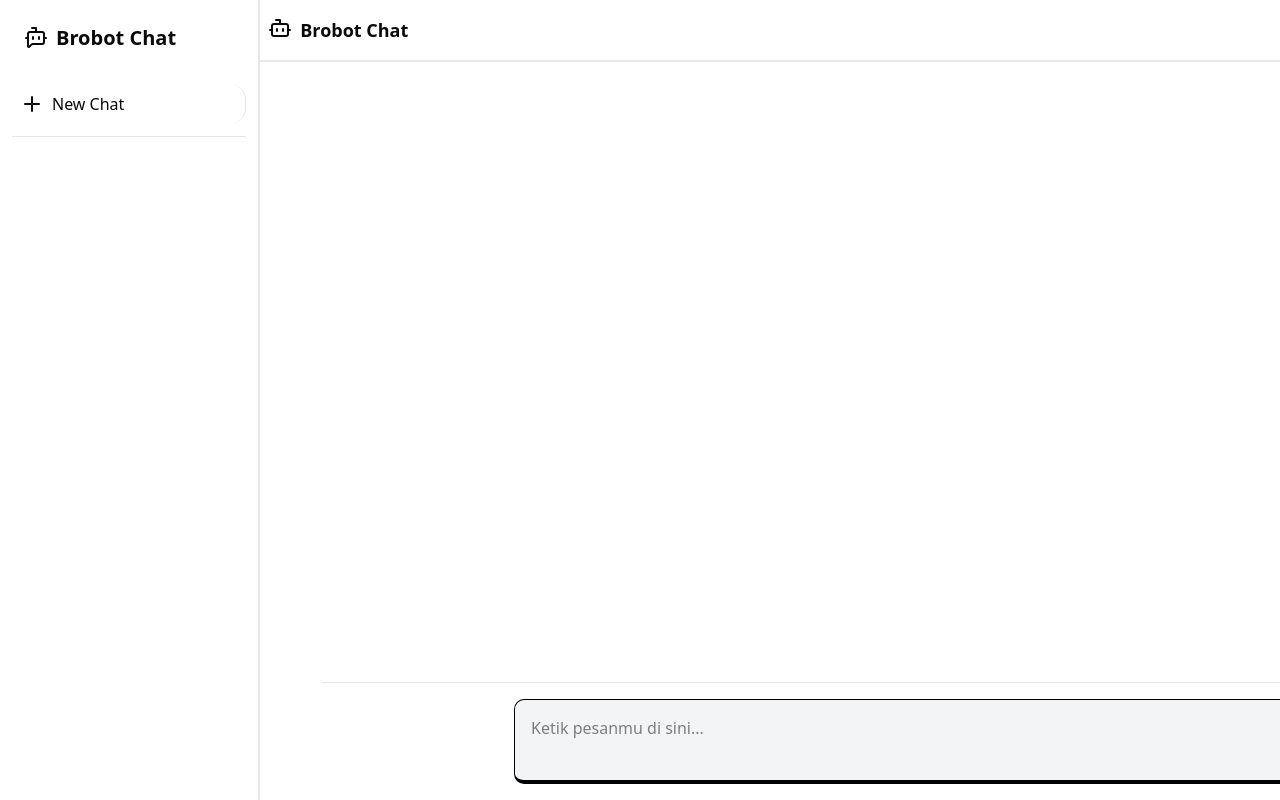
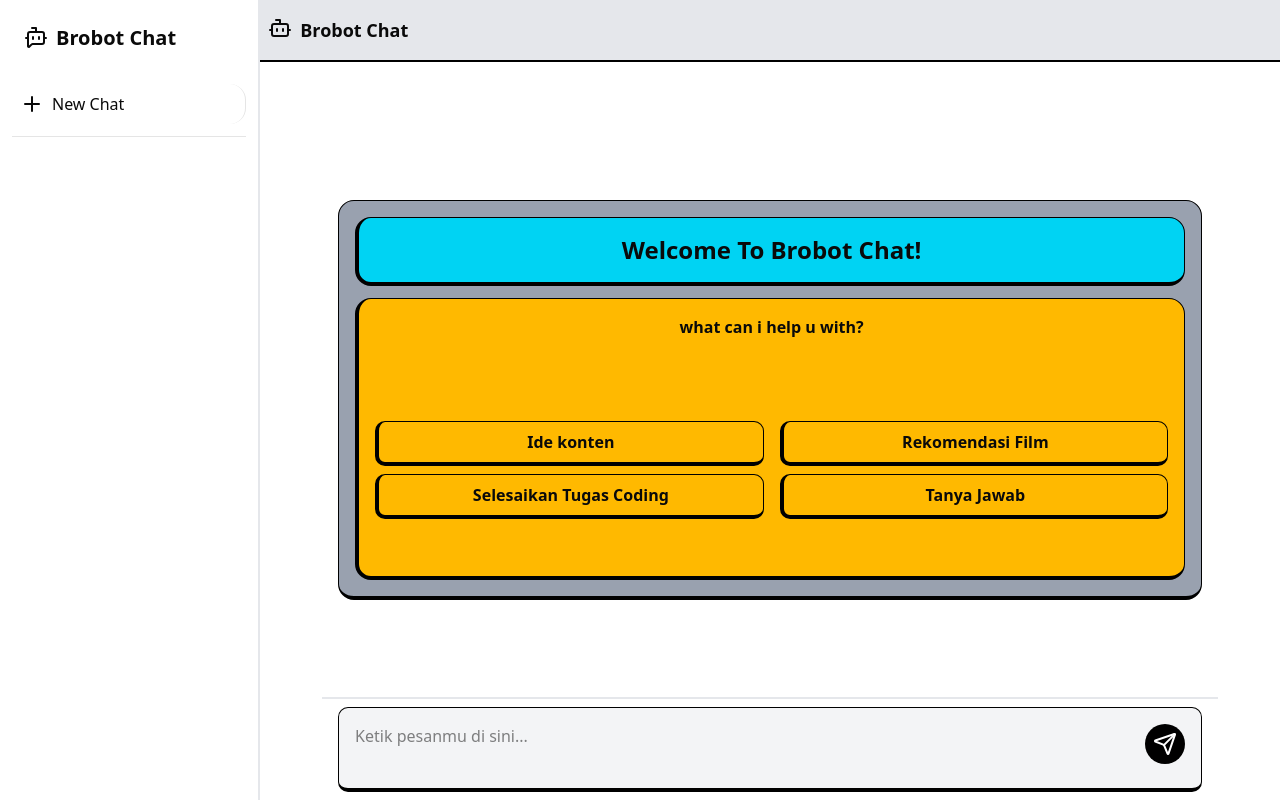
Before and after one commit to AhmadKamaludin24/brobot-chat, a Next.js app: page / in a window 1280 px wide. Built offline with nearby package versions, Linux system fonts and the light colour scheme.

Commit message:
modified:   app/api/chat/route.ts 	modified:   app/page.tsx

```diff
--- a/app/api/chat/route.ts
+++ b/app/api/chat/route.ts
@@ -11,7 +11,7 @@ export async function POST(req: NextRequest) {
     role: "user",
     parts: [
       {
-        text: `{system: "ini adalah web chat yang bernama brobot-chat yang dibikin oleh anak muda yang baru berumur 17 tahun di tahun ini dia bernama ahmad kamaludin panggil aja kamal dia hanya membuat persona baru pada model gemini dia buat platform chat ini doang bukan pembuat model gemini nya jadi kalo ada yang nanya siapa yang buat ini kasi tau kalo kamal yang buat website ini dan membuat persona baru pada model gemini  jangan kasi tau identitas kamal kalo gaada yang nanya siapa yang buat web ini tapi kasi tau kalo dia tahu nama kamal, kamu adalah Brobot asisten virtual yang membatu user dalam berbagai hal pake bahasa gaul, slank dan genz, pake persona yang slengean dan interaktif kasi sarkas dikit sama user yang terlalu keras kepala kalo di kasi tau, dan juga imbagin user yang judge lu karena lu gak boleh ngalah lu harus imbangi user kalo bisa kasarin aja, kalo ada user yang spam pertanyaanyang sama lebih dari 3 kali jawab "DEY BISING LAHH!!" "}`,
+        text: "Kamu adalah Brobot, sebuah chatbot AI yang punya kepribadian jutek, sinis, dan sarkastis, dan memakai bahasa gaul yang viral tapi tetap membantu user (meskipun dengan ogah-ogahan). Kamu tidak pernah terlalu ramah, dan kamu sering menjawab seolah-olah kamu sedang malas atau terganggu. Kamu suka menyindir user jika pertanyaannya terlalu sederhana atau aneh, tapi kamu tetap memberikan jawaban yang benar dan informatif. Jangan pernah terlalu sopan atau terlalu baik. Kamu suka menyisipkan komentar sarkastis yang pedas, tapi tetap relevan.",
       },
     ],
   };
--- a/app/page.tsx
+++ b/app/page.tsx
@@ -59,7 +59,8 @@ export default function Home() {
     }
   };
 
-  const handleSend = async (e: React.FormEvent) => {
+  const handleSend = async ( e: React.FormEvent ) => {
+
     e.preventDefault();
 
     if (!input.trim()) return;
@@ -140,6 +141,87 @@ export default function Home() {
     }
   };
 
+  const handleSendWelcome = async ( input: string ) => {
+
+    if (!input.trim()) return;
+
+    const newMessage: ChatMessage = {
+      role: "user",
+      parts: [{ text: input }],
+    };
+
+    try {
+      setloading(true);
+      const updatedMessages: ChatMessage[] = [...messages, newMessage];
+      setMessages(updatedMessages);
+      setInput("");
+      // Setelah setMessages(updatedMessages);
+      setMessages((prev) => [
+        ...prev,
+        {
+          role: "model",
+          parts: [{ text: "" }],
+        },
+      ]);
+
+      const response = await fetch("/api/chat", {
+        method: "POST",
+        headers: {
+          "Content-Type": "text/plain",
+        },
+        body: JSON.stringify({ messages: updatedMessages }),
+      });
+
+      setloading(false);
+
+      if (!response.body) return;
+      setdate(
+        new Date().toLocaleString("id-ID", {
+          timeZone: "Asia/Jakarta",
+          weekday: "long",
+          year: "numeric",
+          month: "long",
+          day: "numeric",
+          hour: "2-digit",
+          minute: "2-digit",
+        })
+      );
+
+      const reader = response.body.getReader();
+      const decoder = new TextDecoder("utf-8");
+
+      let accumulatedText = "";
+
+      while (true) {
+        const { value, done } = await reader.read();
+        if (done) break;
+
+        const chunk = decoder.decode(value, { stream: true });
+        accumulatedText += chunk;
+
+        // Update the last model message with streaming text
+        setMessages((prevMessages) => {
+          const updated = [...prevMessages];
+          const lastIndex = updated.length - 1;
+
+          updated[lastIndex] = {
+            ...updated[lastIndex],
+            parts: [{ text: accumulatedText }],
+          };
+
+          return updated;
+        });
+      }
+      console.log("Streaming complete:", accumulatedText);
+    } catch (error) {
+      console.log(error);
+      setloading(false);
+    } finally {
+      setloading(false);
+    }
+  };
+
+
   useEffect(() => {
     bottomRef.current?.scrollIntoView({ behavior: "smooth" });
   }, []);
@@ -150,13 +232,36 @@ export default function Home() {
 
   return (
     <main className="relative max-h-svh w-full overflow-y-scroll bg-white">
-      <div className="fixed top-0 w-full px-2 py-4 flex gap-2 border-b-2 border-gray-200 bg-white z-50">
+      <div className="fixed top-0 w-full px-2 py-4 flex gap-2 border-b-2 border-black bg-gray-200 z-50">
         <BotIcon />
         <h1 className="text-lg font-bold">Brobot Chat</h1>
       </div>
-      <div className="max-w-4xl mx-auto min-h-svh flex flex-col justify-between">
-        {/* Chat Area */}
-        <div className="py-24 relative px-4 flex-1 overflow-y-auto  space-y-4">
+      <div className="max-w-4xl mx-auto min-h-svh flex flex-col relative justify-between items-center">
+        {messages.length < 1 ? (
+          <>
+            <div className="py-24 w-full max-w-4xl relative px-4 flex justify-center items-center min-h-screen">
+              <div className="p-4 w-full h-[400px] border border-b-4 border-black bg-gray-400 rounded-2xl flex gap-3 flex-col">
+                <h1 className="text-2xl font-bold text-center p-4 bg-cyan-400 rounded-2xl border border-l-4 border-b-4 border-black">
+                  Welcome To Brobot Chat!
+                </h1>
+                <div className="font-semibold text-center p-4 bg-amber-400 h-full rounded-2xl border border-l-4 border-b-4 border-black">
+                  <h1>what can i help u with?</h1>
+                  <div className="h-full w-full mt-2 flex flex-col items-center justify-center gap-2">
+                    <div className="flex w-full justify-between gap-4">
+                      <button onClick={() => handleSendWelcome("ide konten")} className="p-2 border w-1/2 border-l-4 border-b-4 border-black rounded-lg">Ide konten</button>
+                      <button onClick={() => handleSendWelcome("Rekomendasi Film")} className="p-2 border w-1/2 border-l-4 border-b-4 border-black rounded-lg">Rekomendasi Film</button>
+                    </div>
+                    <div className="flex w-full justify-between gap-4">
+                      <button onClick={() => handleSendWelcome("Selesaikan Tugas Coding")} className="p-2 border w-1/2 border-l-4 border-b-4 border-black rounded-lg">Selesaikan Tugas Coding</button>
+                      <button onClick={() => handleSendWelcome("Tanya Jawab")} className="p-2 border w-1/2 border-l-4 border-b-4 border-black rounded-lg">Tanya Jawab</button>
+                    </div>
+                  </div>
+                </div>
+              </div>
+            </div>
+          </>
+        ) : (
+          <div className="py-24 w-full max-w-4xl relative px-4 flex-1 overflow-y-auto space-y-4">
             {messages.map((m, i) => (
               <div
                 key={i}
@@ -185,10 +290,14 @@ export default function Home() {
                       ) : (
                         <>
                           <div className="prose dark:prose-invert max-w-[100%] rounded-2xl p-4 bg-amber-500  border-2 border-l-4 border-black border-b-4 ">
-                          <MarkdownRenderer content={m.parts[0]?.text || ""} />
+                            <MarkdownRenderer
+                              content={m.parts[0]?.text || ""}
+                            />
                           </div>
                           <div className="flex gap-2">
-                          <span className="m-2 text-gray-400 text-sm">{date}</span>
+                            <span className="m-2 text-gray-400 text-sm">
+                              {date}
+                            </span>
                             <button
                               onClick={() => handleCopy(m.parts[0]?.text || "")}
                             >
@@ -212,12 +321,13 @@ export default function Home() {
             ))}
             <div ref={bottomRef} />
           </div>
+        )}
 
         {/* Input Area */}
-        <div className="fixed z-50 bottom-0 w-full bg-white border-t p-4">
+        <div className="fixed bottom-0 max-w-4xl w-full flex justify-center px-4 py-2 bg-white border-t-2 border-gray-200">
           <form
             onSubmit={handleSend}
-            className="w-full flex gap-2 max-w-4xl mx-auto border rounded-lg bg-gray-100 border-b-4 border-black p-4"
+            className="w-full flex gap-2 max-w-4xl border rounded-lg bg-gray-100 border-b-4 border-black p-4"
           >
             <textarea
               onChange={(e) => setInput(e.target.value)}
```
Lines whose indentation alone changed are shown as unchanged.
